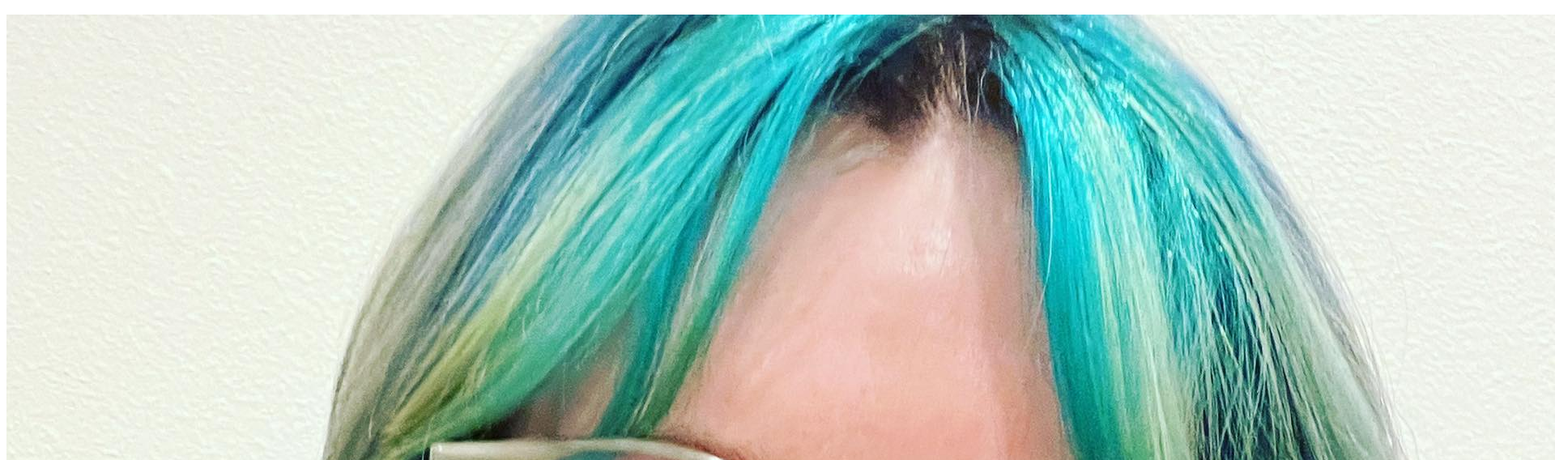
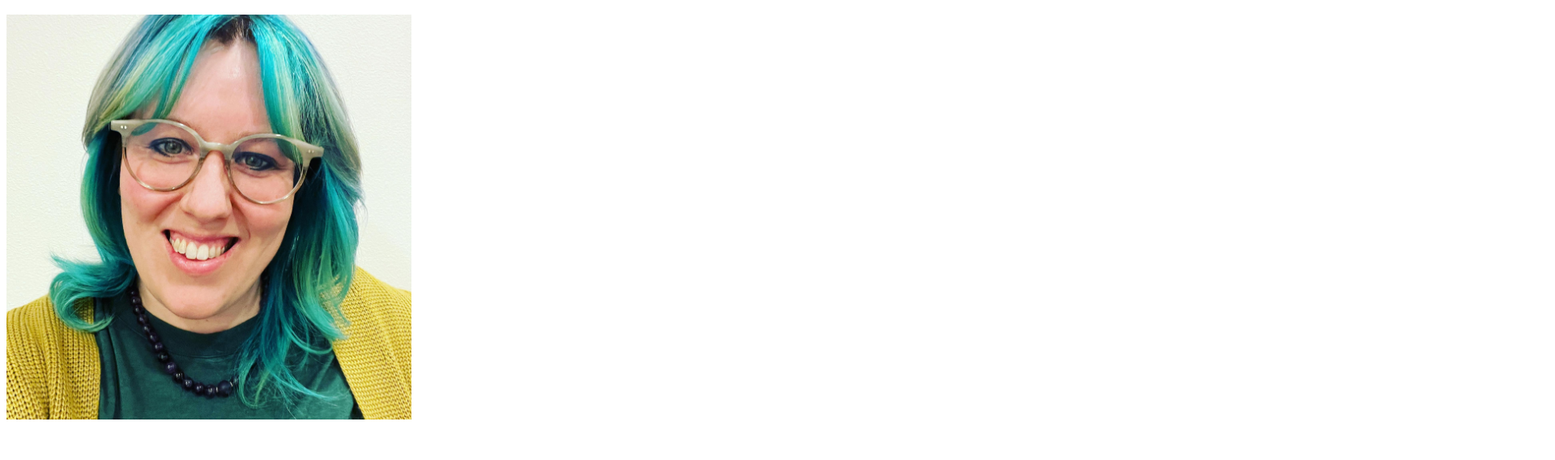
Before and after one commit to allonsymallory/allonsymallory.github.io, a plain HTML site: page index.html in a window 1280 px wide. Shown: the part 48-616 px from the top of the page at 81% size, 1920 px wide, since content can reach past the window. Drawn offline with Linux system fonts and the light colour scheme.

Commit message:
Update index.html

```diff
--- a/index.html
+++ b/index.html
@@ -1,4 +1,4 @@
 <html>
     <h1> Mallory's Portfolio</h1>
-    <img src="meupdated.jpg" />
+    <img src="meupdated.jpg" width="500" />
 </html>
```
